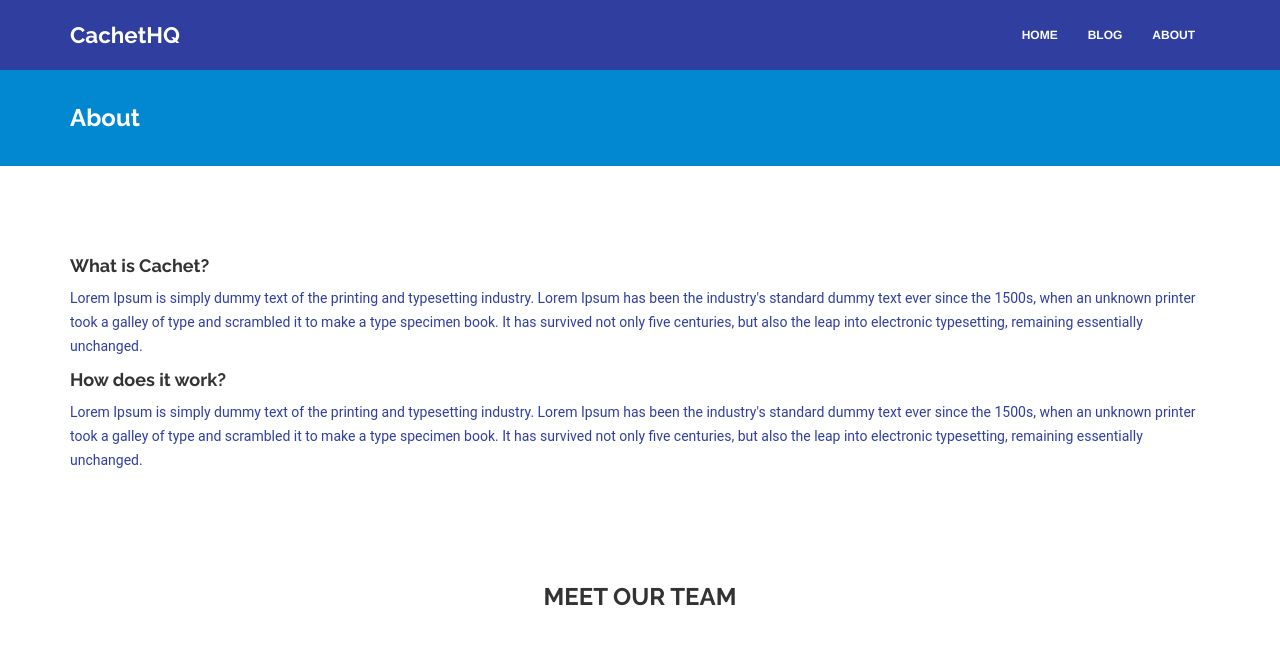
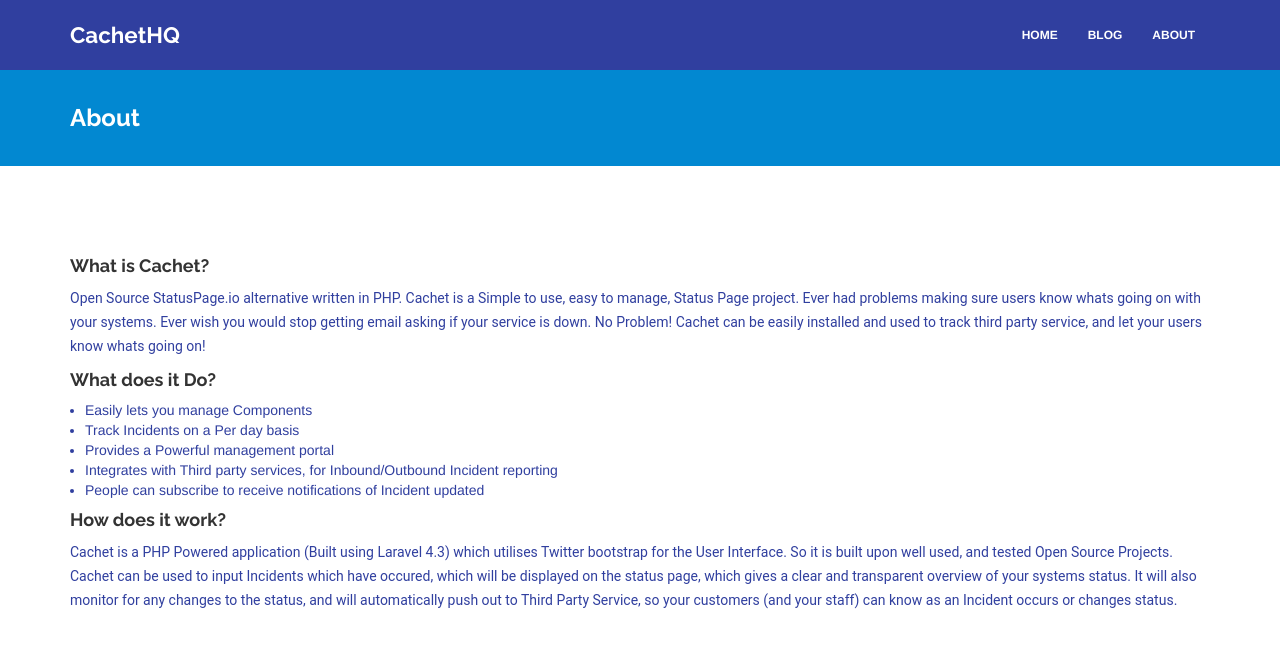
Before and after one commit to matthewjamesr/cachethq.io, a Jekyll site: the page built from about.html, in a window 1280 px wide and 1341 px high, cut to the strip 0-666 px from the top of the window. Shown: the top 648 px of the strip. Built offline with Jekyll 4.4.1, drawn with Linux system fonts in a browser that asks for light colours; nearby versions of some CDN libraries.

Commit message:
[About] Added About information, describing Cachet's purpose

```diff
--- a/about.html
+++ b/about.html
@@ -7,11 +7,27 @@
 <div class="container mtb">
     <div class="row">
         <div class="col-lg-12">
-            <h4>What is Cachet?</h4>
-            <p>Lorem Ipsum is simply dummy text of the printing and typesetting industry. Lorem Ipsum has been the industry's standard dummy text ever since the 1500s, when an unknown printer took a galley of type and scrambled it to make a type specimen book. It has survived not only five centuries, but also the leap into electronic typesetting, remaining essentially unchanged. </p>
+            <h4>What is {{ site.project_title }}?</h4>
+            <p>{{ site.about }}
+              {{ site.project_title }} is a Simple to use, easy to manage, Status Page project. Ever had problems making sure users know whats going on with your systems.
+              Ever wish you would stop getting email asking if your service is down. No Problem!
+              {{ site.project_title }} can be easily installed and used to track third party service, and let your users know whats going on!
+            </p>
+
+            <h4>What does it Do?</h4>
+            <ul>
+              <li>Easily lets you manage Components</li>
+              <li>Track Incidents on a Per day basis</li>
+              <li>Provides a Powerful management portal</li>
+              <li>Integrates with Third party services, for Inbound/Outbound Incident reporting</li>
+              <li>People can subscribe to receive notifications of Incident updated</li>
+            </ul>
 
             <h4>How does it work?</h4>
-            <p>Lorem Ipsum is simply dummy text of the printing and typesetting industry. Lorem Ipsum has been the industry's standard dummy text ever since the 1500s, when an unknown printer took a galley of type and scrambled it to make a type specimen book. It has survived not only five centuries, but also the leap into electronic typesetting, remaining essentially unchanged. </p>
+            <p>
+              {{ site.project_title }} is a PHP Powered application (Built using Laravel 4.3) which utilises Twitter bootstrap for the User Interface. So it is built upon well used, and tested Open Source Projects.
+              {{ site.project_title }} can be used to input Incidents which have occured, which will be displayed on the status page, which gives a clear and transparent overview of your systems status.
+              It will also monitor for any changes to the status, and will automatically push out to Third Party Service, so your customers (and your staff) can know as an Incident occurs or changes status.</p>
         </div>
     </div>
 </div>
```
